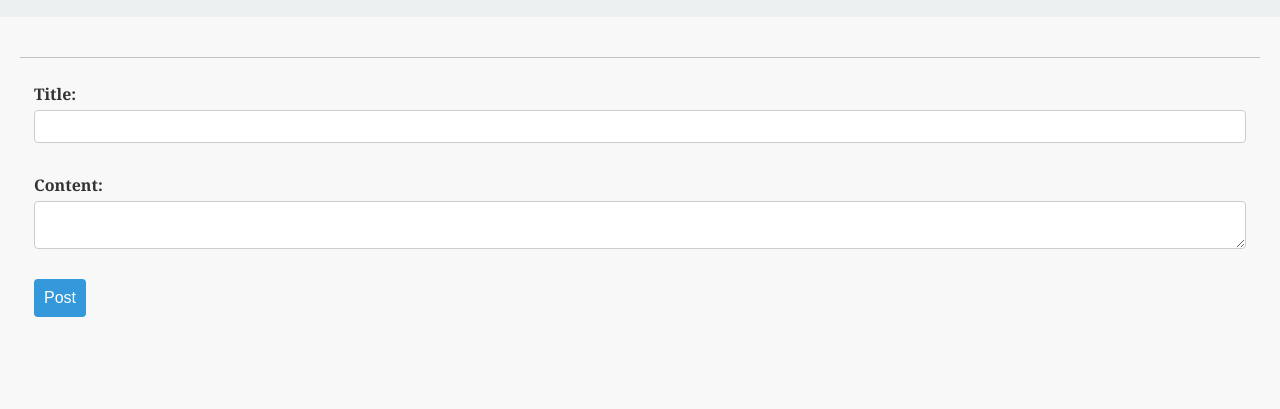
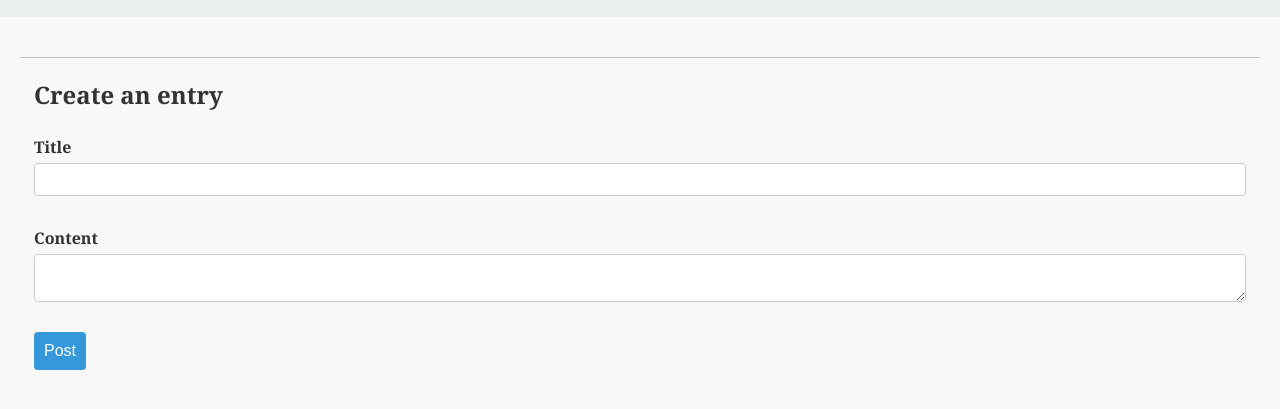
Before and after one commit to nine96as/diary_app, a plain HTML site: page client/board.html in a window 1280 px wide. Shown: the part 185-594 px from the top of the page. Drawn offline with Linux system fonts and the light colour scheme; no server answers.

Commit message:
Add form section header

```diff
--- a/client/assets/default.css
+++ b/client/assets/default.css
@@ -122,6 +122,7 @@ input[type='submit']:hover {
   gap: 20px;
 }
 
-#postBtn {
+#postBtn,
+h2 {
   margin-left: 14px;
 }
--- a/client/board.html
+++ b/client/board.html
@@ -22,13 +22,15 @@
         <div id="posts"></div>
       </div>
       <hr />
+
       <form id="post-form">
+        <h2>Create an entry</h2>
         <fieldset>
-          <label for="title">Title:</label>
+          <label for="title">Title</label>
           <input type="text" id="title" name="title" required />
         </fieldset>
         <fieldset>
-          <label for="title">Content:</label>
+          <label for="title">Content</label>
           <textarea id="content" name="content" required></textarea>
         </fieldset>
         <input id="postBtn" type="submit" value="Post" />
```
